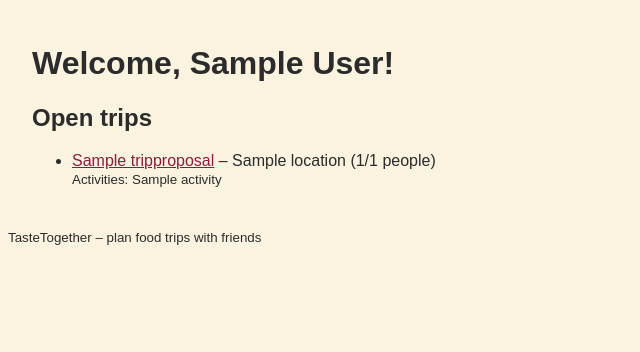
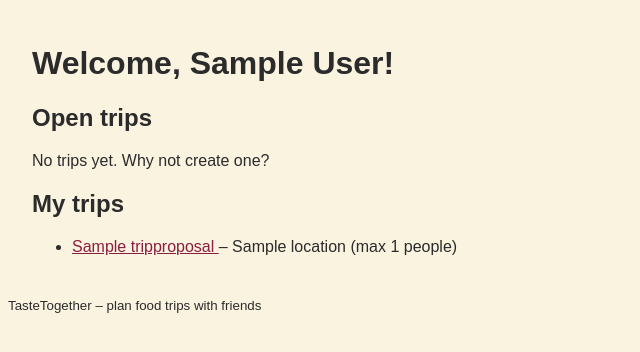
Before and after one commit to pezzi-ph/web-travel-together, a Flask app: page / in a window 1280 px wide. Shown: the part 72-424 px from the top of the page, without its empty margins (0-640 px from the left). Run offline with Flask 3, Linux system fonts and the light colour scheme; a user stored in the database is signed in; tables that the repository leaves empty hold one stand-in row (values such as "Sample post").

Commit message:
can now leave trips and finalized trips are readonly

```diff
--- a/travel_together/main.py
+++ b/travel_together/main.py
@@ -27,8 +27,9 @@ bp = Blueprint("main", __name__)
 @bp.route("/")
 @login_required
 def index():
-    trips = db.session.execute(db.select(TripProposal)).scalars().all()
-    return render_template("main/index.html", trips=trips)
+    open_trips = db.session.execute(db.select(TripProposal).where(TripProposal.status == ProposalStatus.open)).scalars().all()
+    my_trips = db.session.execute(db.select(TripProposal).join(TripProposalParticipant).filter_by(user_id=current_user.id, can_edit=True)).scalars().all()
+    return render_template("main/index.html", trips=open_trips, my_trips=my_trips)
 
 
 # ---------------------------------------------------------
@@ -338,6 +339,10 @@ def edit_trip(trip_id):
     if participation is None or not participation.can_edit:
         abort(403)
 
+    if trip.status == ProposalStatus.finalized or trip.status == ProposalStatus.cancelled:
+        flash("Trip already closed.")
+        return trip_detail(trip_id)
+
     if request.method == "POST":
         # ----- BASIC FIELDS -----
         name = request.form.get("name", "").strip()
--- a/travel_together/templates/main/index.html
+++ b/travel_together/templates/main/index.html
@@ -12,7 +12,6 @@
   {% if trips %}
 <ul>
     {% for trip in trips %}
-    {% if trip.status.value == 1 %} {# only show open trips #}
     <li>
         <a href="{{ url_for('main.trip_detail', trip_id=trip.id) }}">{{ trip.name }}</a>
         – {{ trip.destination_location.name }}
@@ -26,10 +25,28 @@
         </small>
         {% endif %}
     </li>
-    {% endif %}
     {% endfor %}
 </ul>
   {% else %}
 <p>No trips yet. Why not create one?</p>
   {% endif %}
+
+    <h2>My trips</h2>
+
+    {% if my_trips %}
+    <ul>
+        {% for trip in my_trips %}
+        <li>
+            <a href="{{ url_for('main.trip_detail', trip_id=trip.id) }}">
+                {{ trip.name }}
+            </a>
+            – {{ trip.destination_location.name if trip.destination_location else "No destination yet" }}
+            (max {{ trip.max_members }} people)
+        </li>
+        {% endfor %}
+    </ul>
+    {% else %}
+    <p>No trips yet. Why not <a href="{{ url_for('main.create_trip') }}">create one</a>?</p>
+    {% endif %}
+</section>
 {% endblock %}
--- a/travel_together/templates/trips/trip_detail.html
+++ b/travel_together/templates/trips/trip_detail.html
@@ -7,6 +7,7 @@
     <h1>{{ trip.name }}</h1>
 </div>
 
+<p><strong>Status:</strong> {{ trip.status.name }}</p>
 <p><strong>Departure:</strong> {{ trip.departure_location.name }}</p>
 <p><strong>Destination:</strong> {{ trip.destination_location.name }}</p>
 <p><strong>Budget:</strong> €{{ trip.budget }}</p>
```
